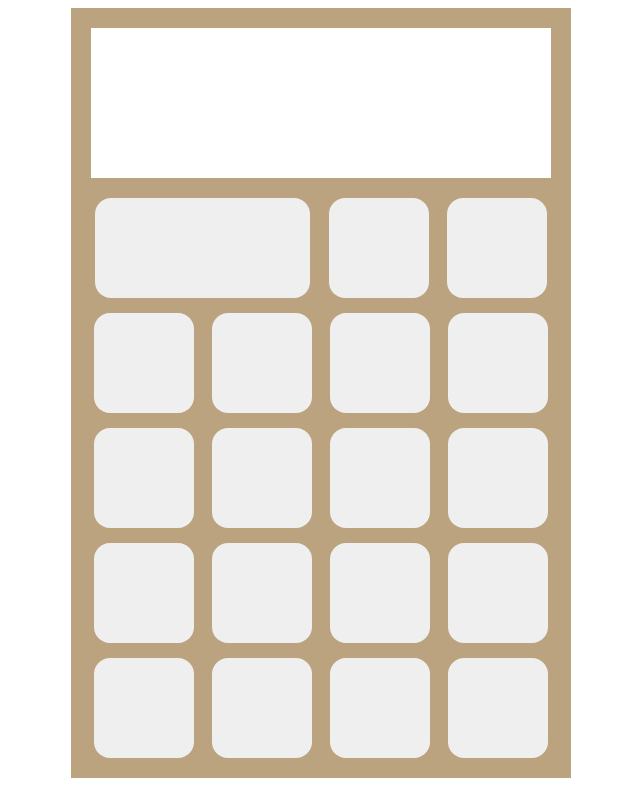
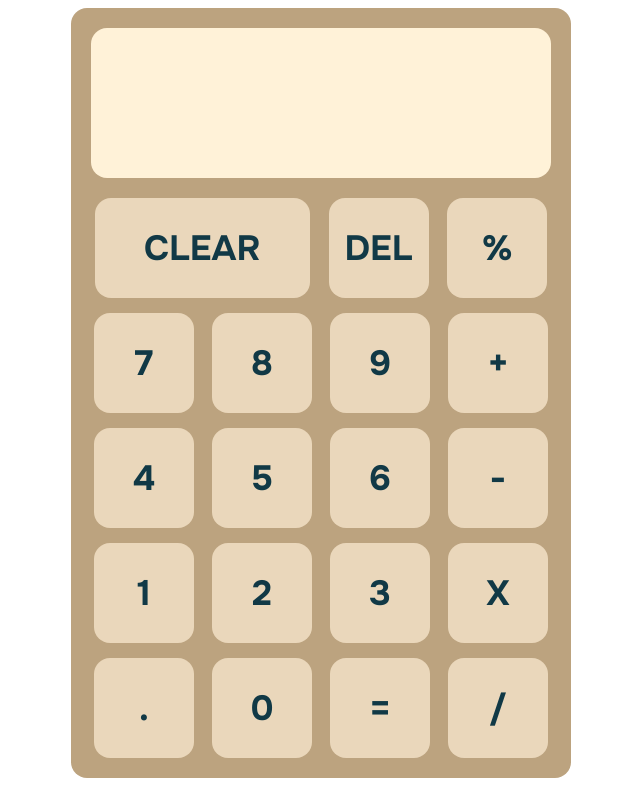
Before and after one commit to Gesem-Martinez/calculator, a plain HTML site: page index.html in a window 1280 px wide. Shown: the whole page, without its empty margins (319-959 px from the left). Drawn offline with Linux system fonts and the light colour scheme.

Commit message:
Change input element for div

```diff
--- a/index.html
+++ b/index.html
@@ -5,39 +5,41 @@
     <meta charset="UTF-8">
     <meta name="viewport" content="width=device-width, initial-scale=1.0">
     <title>Calculator</title>
+    <link rel="preconnect" href="https://fonts.googleapis.com">
+    <link rel="preconnect" href="https://fonts.gstatic.com" crossorigin>
+    <link href="https://fonts.googleapis.com/css2?family=Onest:wght@700&display=swap" rel="stylesheet">
     <link rel="stylesheet" href="styles.css">
 </head>
 
 <body>
     <div class="frame">
         <div class="display">
-            <input type="text">
         </div>
 
         <div class="buttons">
             <div class="top-buttons">
-                <button class="btn clear"></button>
-                <button class="btn backspace"></button>
-                <button class="btn modulo"></button>
+                <button class="btn clear">CLEAR</button>
+                <button class="btn backspace">DEL</button>
+                <button class="btn modulo">%</button>
             </div>
 
             <div class="bottom-buttons">
-                <button class="btn seven"></button>
-                <button class="btn eight"></button>
-                <button class="btn nine"></button>
-                <button class="btn addition"></button>
-                <button class="btn four"></button>
-                <button class="btn five"></button>
-                <button class="btn six"></button>
-                <button class="btn substract"></button>
-                <button class="btn one"></button>
-                <button class="btn two"></button>
-                <button class="btn three"></button>
-                <button class="btn multiply"></button>
-                <button class="btn decimal"></button>
-                <button class="btn zero"></button>
-                <button class="btn equals"></button>
-                <button class="btn divide"></button>
+                <button class="btn seven">7</button>
+                <button class="btn eight">8</button>
+                <button class="btn nine">9</button>
+                <button class="btn addition">+</button>
+                <button class="btn four">4</button>
+                <button class="btn five">5</button>
+                <button class="btn six">6</button>
+                <button class="btn substract">-</button>
+                <button class="btn one">1</button>
+                <button class="btn two">2</button>
+                <button class="btn three">3</button>
+                <button class="btn multiply">X</button>
+                <button class="btn decimal">.</button>
+                <button class="btn zero">0</button>
+                <button class="btn equals">=</button>
+                <button class="btn divide">/</button>
             </div>
 
         </div>
--- a/index.js
+++ b/index.js
@@ -31,6 +31,17 @@ function operate(operator, num1, num2){
     }
 }
 
+function populateDisplay(string){
+
+}
+
 let number1 = 0;
 let operator = "";
 let number2 = 0;
+
+let numberButtons = Array.from(document.querySelectorAll("button")).filter(
+    (button) => !Number.isNaN(Number.parseInt(button.textContent)));
+
+numberButtons.forEach(button => {
+    button.addEventListener("click", event => populateDisplay(event.target.textContent));
+});
--- a/styles.css
+++ b/styles.css
@@ -13,6 +13,8 @@ html{
     width: 500px;
     margin: 0 auto;
     padding: 20px;
+    border-radius: 16px;
+    font-family: 'Onest', sans-serif;
 
     display: flex;
     flex-direction: column;
@@ -22,12 +24,13 @@ html{
 .display{
     width: 100%;
     height: 150px;
-}
+    background-color: #FFF2D8;
+    border-radius: 16px;
 
-.display > input{
-    width: inherit;
-    border: none;
-    height: 100%;
+    font-size: 70px;
+    font-family: inherit;
+    text-align: right;
+    color: #113946;
 }
 
 .btn{
@@ -35,6 +38,12 @@ html{
     height: 100px;
     border: none;
     border-radius: 16px;
+    background-color: #EAD7BB;
+    color: #113946;
+    cursor: pointer;
+
+    font-family: inherit;
+    font-size: 35px;
 }
 
 .buttons{
```
